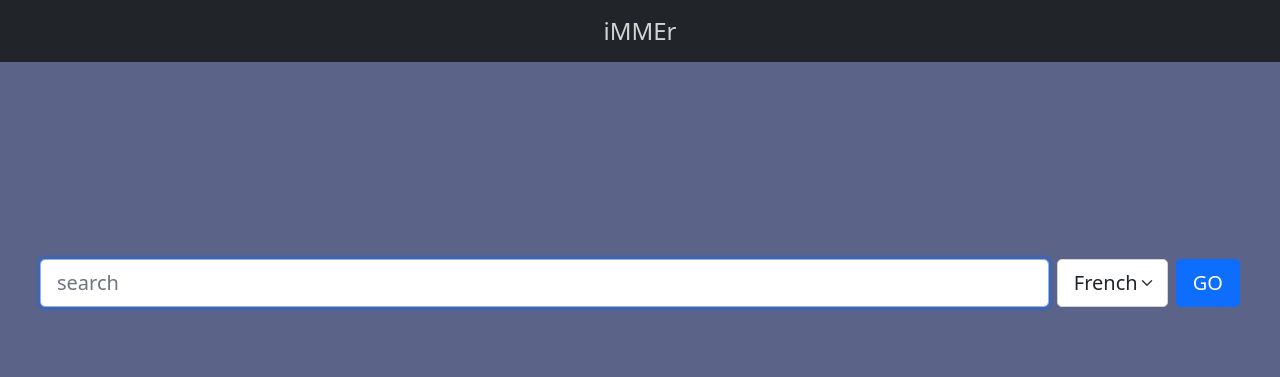
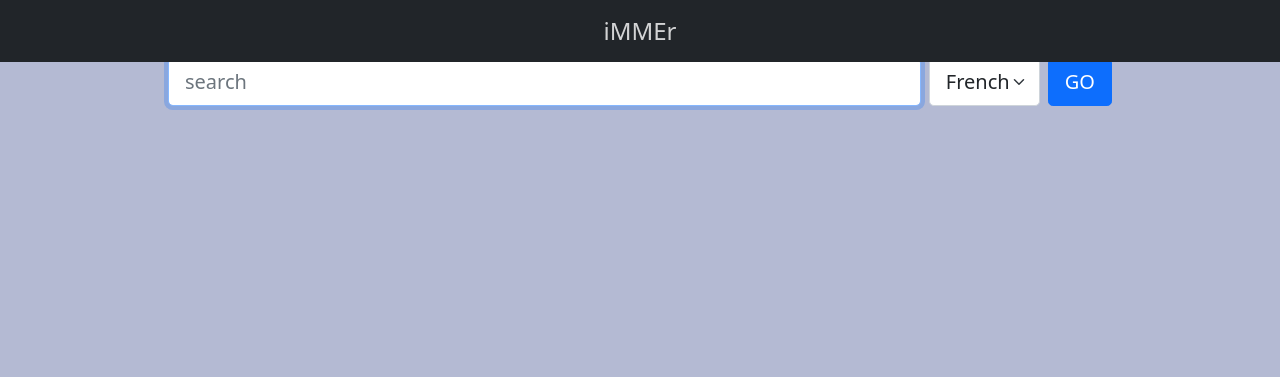
Before and after one commit to iamgillespie/immersearch, a Flask app: page / in a window 1280 px wide. Shown: the top 377 px of the page. Run offline with Flask 2, Linux system fonts and the light colour scheme.

```diff
--- a/static/styles.css
+++ b/static/styles.css
@@ -1,4 +1,10 @@
-/* Size for brand */
+body{
+margin-left: 10%;
+margin-right: 10%;
+background-color: #b4bad3;
+font-size: large;
+color: rgba(250, 235, 215, 0.747);
+}
 
 a {
 color: rgb(172, 185, 212);
@@ -14,12 +20,6 @@ a:visited{
 color: cornflowerblue;
 }
 
-body{
-background-color: #5b6388;
-font-size: large;
-color: rgba(250, 235, 215, 0.747);
-}
-
 nav .navbar-brand {
 font-size: x-large;
 opacity: .8;
@@ -30,10 +30,12 @@ opacity: 1;
 }
 
 .search {
-padding-top: 20%;
-padding-bottom: 5%;
+padding-top: 50px;
 }
 
+.buttpad {
+padding-bottom: 50px;
+}
 
 p {
 white-space: nowrap;
```
